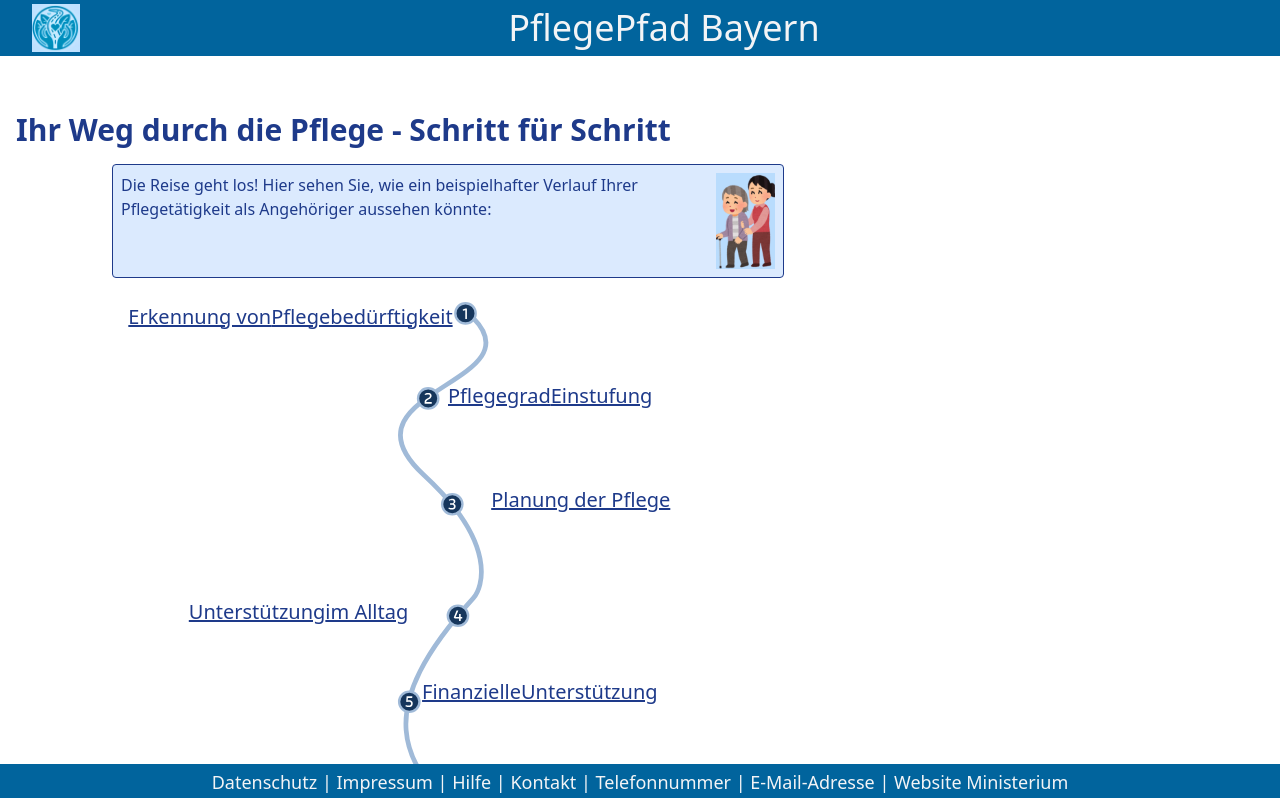
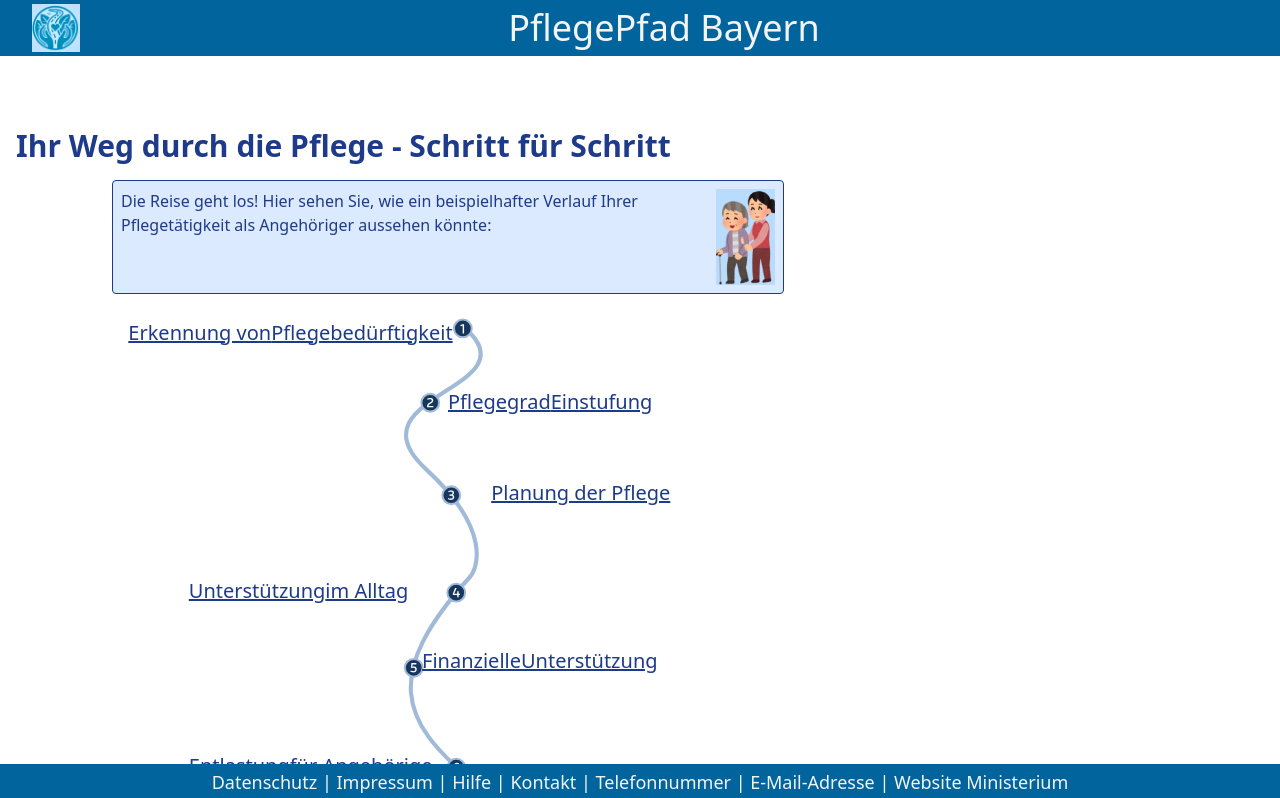
Before and after one commit to NithyadeviChandran/Pflegepfad, a React (Vite) app: page / in a window 1280 px wide. Shown: the top 798 px of the page. Built offline with nearby package versions, Linux system fonts and the light colour scheme.

Commit message:
Added the overflow-x-hidden to prevent horizontal scroll

```diff
--- a/src/Startpage.jsx
+++ b/src/Startpage.jsx
@@ -5,8 +5,8 @@ import Path from './assets/Path.svg'
 
 function Startpage() {
   return (
-    <div className="min-h-screen flex flex-col">
-      <main className="flex-grow mt-12">
+    <div className="min-h-screen flex flex-col overflow-x-hidden">
+      <main className="flex-grow mt-16 mb-16">
         <div className="container relative w-full max-w-4xl  px-4 py-8 md:py-16">
           <h2 className="text-xl sm:text-2xl md:text-3xl text-blue-900 font-bold mb-4">
             Ihr Weg durch die Pflege - Schritt für Schritt
@@ -24,9 +24,8 @@ function Startpage() {
           </div>
 
           <div
-          className="relative flex items-center bg-cover bg-center h-screen z-0"
+          className="relative flex items-center bg-cover bg-center min-h-[700px] z-0"
             style={{
-            minHeight: "700px",
             backgroundImage: `url(${Path})`,
             backgroundRepeat: "no-repeat",
             backgroundPosition: "center",
```
